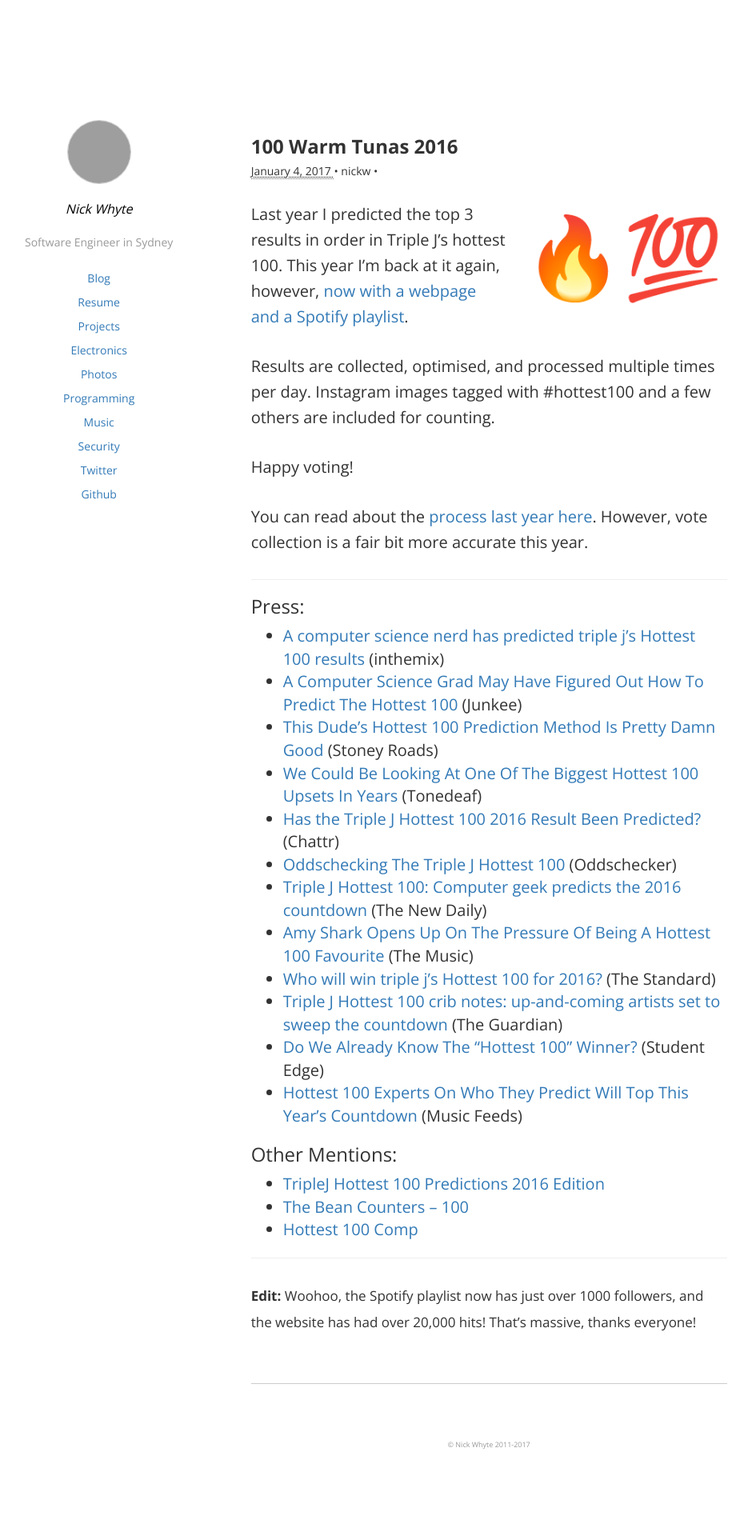
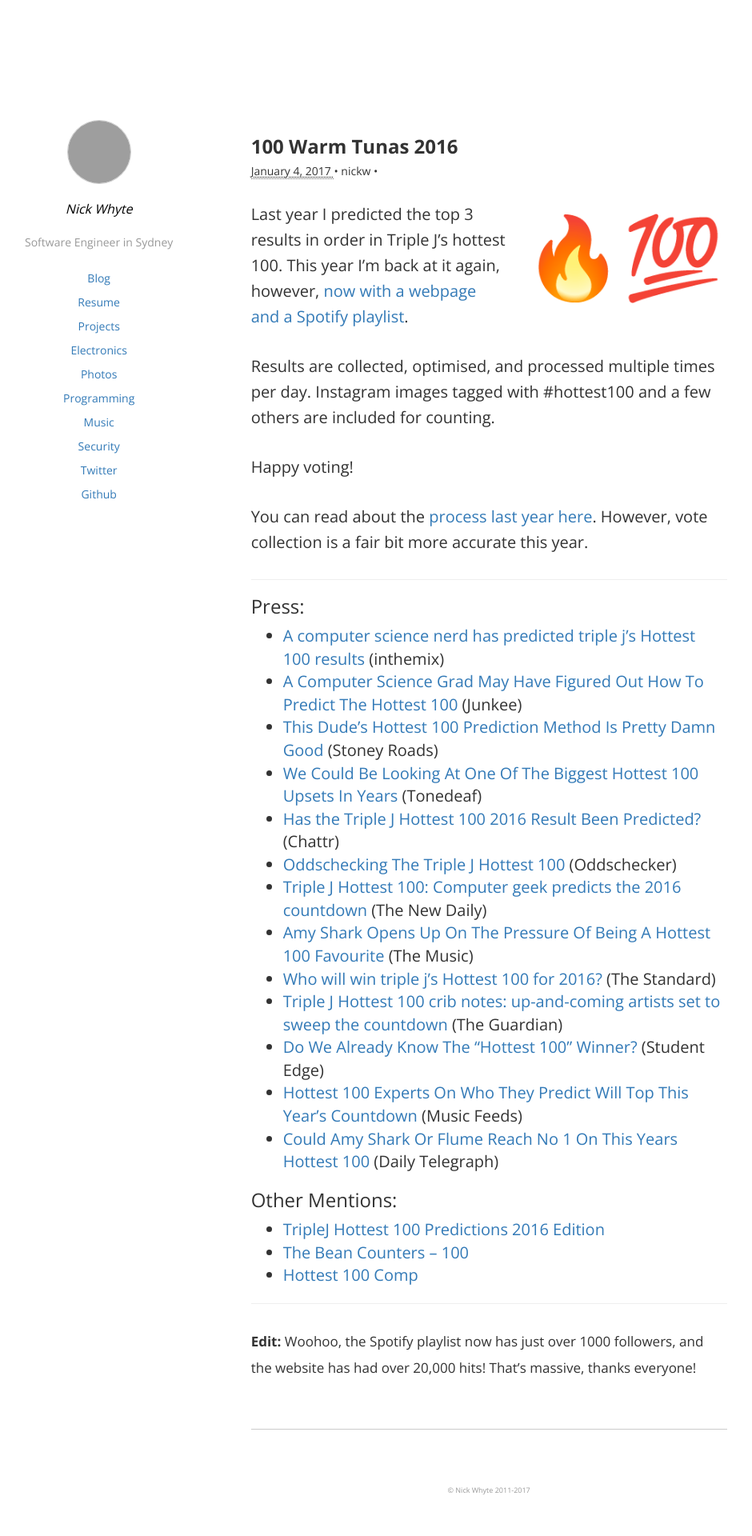
Before and after one commit to nickw444/nickw444.github.io, a Jekyll site: the page built from _posts/2017-01-04-100-warm-tunas-2016.md, in a window 1280 px wide. Shown: the whole page at 80% size, without its empty margins (143-1083 px from the left). Built offline with Jekyll 4.4.1, drawn with Linux system fonts in a browser that asks for light colours; comment, search, counter and statistics services are not loaded; before the commit the page ends 1862 px from its top, so only the background shows below that; grey boxes are pictures that could not be loaded.

Commit message:
Update 2017-01-04-100-warm-tunas-2016.md

```diff
--- a/_posts/2017-01-04-100-warm-tunas-2016.md
+++ b/_posts/2017-01-04-100-warm-tunas-2016.md
@@ -36,6 +36,7 @@ You can read about the <a href="https://nickwhyte.com/post/2016/predicting-tripl
 - [Triple J Hottest 100 crib notes: up-and-coming artists set to sweep the countdown](https://www.theguardian.com/music/2017/jan/25/triple-j-hottest-100-crib-notes-up-and-coming-artists-set-to-sweep-the-countdown) (The Guardian)
 - [Do We Already Know The “Hottest 100” Winner?](https://studentedge.com.au/article/do-we-already-know-the-hottest-100-winner) (Student Edge)
 - [Hottest 100 Experts On Who They Predict Will Top This Year’s Countdown](http://musicfeeds.com.au/news/hottest-100-experts-predict-top-2016-countdown) (Music Feeds)
+- [Could Amy Shark Or Flume Reach No 1 On This Years Hottest 100](http://www.dailytelegraph.com.au/subscribe/news/1/index.html?sourceCode=DTWEB_WRE170_a&mode=premium&dest=http://www.dailytelegraph.com.au/entertainment/music/could-amy-shark-or-flume-reach-no-1-on-this-years-hottest-100/news-story/d5499b0a01de8d91c34227868d287539&memtype=anonymous) (Daily Telegraph)
 
 ### Other Mentions:
 - [TripleJ Hottest 100 Predictions 2016 Edition](http://www.eigenmagic.com/2017/01/25/triplej-hottest-100-predictions-2016-edition/)
```
